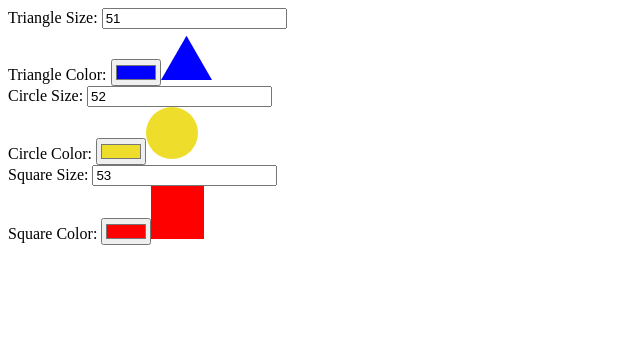
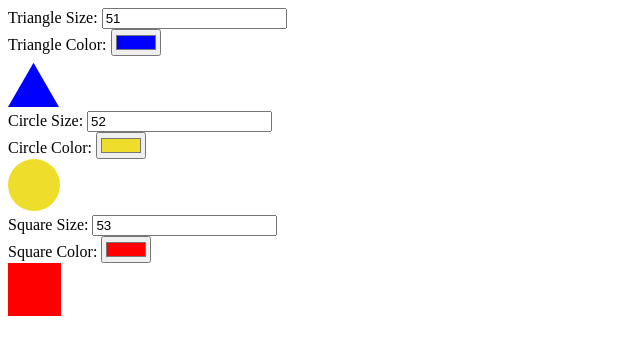
Before and after one commit to mariano-farace/ra-m2-usestate-useeffect, a React (Vite) app: page / in a window 1280 px wide. Shown: the top 354 px of the page, without its empty margins (0-640 px from the left). Built offline with nearby package versions, Linux system fonts and the light colour scheme.

Commit message:
Change style

```diff
--- a/src/components/molecules/ShapeEditor.jsx
+++ b/src/components/molecules/ShapeEditor.jsx
@@ -6,7 +6,12 @@ const ShapeEditor = ({ color, setColor, shape: Shape, size, setSize }) => {
   const onChangeColor = (e) => setColor(e.target.value);
 
   return (
-    <div>
+    <div
+      style={{
+        display: "flex",
+        flexDirection: "column",
+      }}
+    >
       <div>
         <PickerLabel shapeName={Shape.name} type="Size" />
         <InputNumber
@@ -22,6 +27,8 @@ const ShapeEditor = ({ color, setColor, shape: Shape, size, setSize }) => {
           onChange={onChangeColor}
           color={color}
         />
+      </div>
+      <div>
         <Shape color={color} size={size} />
       </div>
     </div>
```
